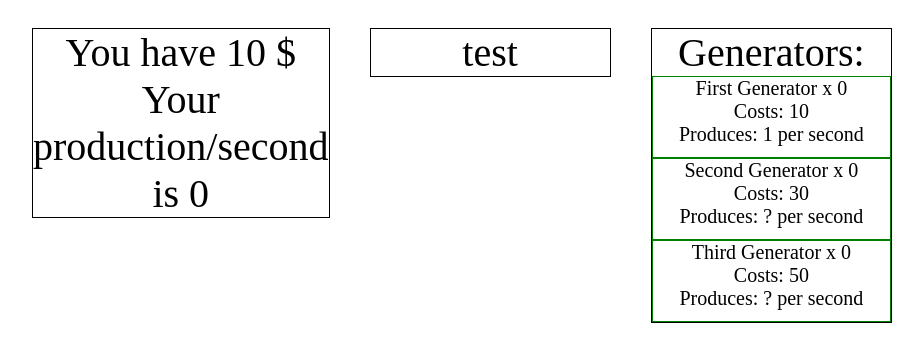
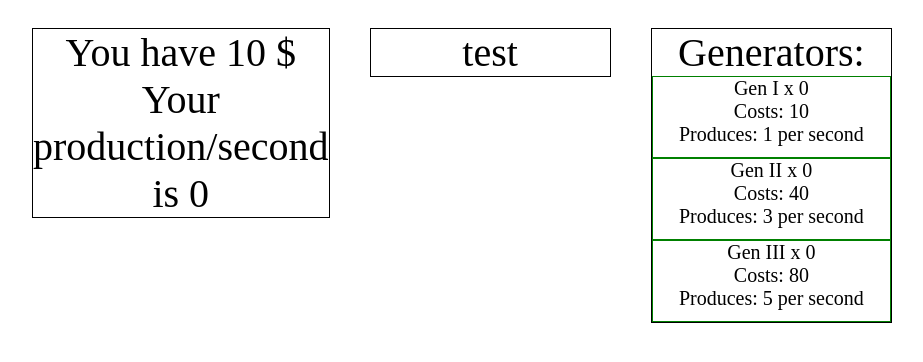
Before and after one commit to LeoMart83/react-incremental, a React (Create React App) app: page / in a window 1280 px wide. Shown: the top 362 px of the page, without its empty margins (178-1101 px from the left). Built offline with nearby package versions, Linux system fonts and the light colour scheme.

Commit message:
game loop changes

```diff
--- a/src/App.js
+++ b/src/App.js
@@ -6,7 +6,8 @@ import "./index.css";
 
 const PLAYER = {
   money: 10,
-  production: 0,
+  prod: 0,
+  mult: 1,
 }
 
 
@@ -14,25 +15,36 @@ const PLAYER = {
 const App = () => {
 
   const [player, setPlayerData] = useState(PLAYER);
-  const playerRef = useRef(player);
 
   useEffect(() => {
-    setInterval( () => {
-      setPlayerData({ ...playerRef.current, money: playerRef.current.money + playerRef.current.production });
-    }, 1000);
-  }, [])
+    const intervalId = setInterval(() => {
+      setPlayerData({ ...player, money: player.money + player.prod });
+    }, 1000)
 
-  useEffect(() => {
-     playerRef.current = player;
+    return () => {
+      clearInterval(intervalId);
+    }
+  }, [player]);
 
-  }, [player])
+
+
+
+  //   const playerRef = useRef(player);
+  //
+  //   useEffect(() => {
+  //     setInterval( () => {
+  //       setPlayerData({ ...playerRef.current, money: playerRef.current.money + playerRef.current.production });
+  //     }, 1000);
+  //   }, []);
+  //
+  //   useEffect(() => {
+  //      playerRef.current = player;
+  //   }, [player]);
 
   const updatePlayer = (generator) => {
 
     if (generator.cost > player.money) return false
-
-    setPlayerData({ ...player, money: player.money - generator.cost, production: player.production + generator.prodPerSec });
-
+    setPlayerData({ ...player, money: player.money - generator.cost, prod: player.prod + generator.prod });
     return true
   }
 
--- a/src/components/CurrencyInfo.jsx
+++ b/src/components/CurrencyInfo.jsx
@@ -1,7 +1,7 @@
-export const CurrencyInfo = (props) => {
+export const CurrencyInfo = ({player}) => {
     return (<div>
-        <div>You have {props.player.money} $</div>
-        <div>Your production/second is {props.player.production}</div>
+        <div>You have {player.money} $</div>
+        <div>Your production/second is {player.prod}</div>
         </div>
     )
 }
--- a/src/components/Generators/Generator/Generator.jsx
+++ b/src/components/Generators/Generator/Generator.jsx
@@ -4,21 +4,18 @@ import { useState } from "react";
 
 export const Generator = (props) => {
 
-    const [generator, setGenerator] = useState(props.generator)
+    const [generator, setGenerator] = useState(props.generator);
 
     const buyGenerator = () => {
 
         const canBuy = props.updatePlayer(generator);
-
         if ( !canBuy ) return
-
-        setGenerator({ ...generator, amount: generator.amount + 1 });
-
+        setGenerator({ ...generator, amount: generator.amount + 1, cost: Math.round(generator.cost * 1.2) });
     }
 
     return (<div className="generator-block" onClick={() => buyGenerator()}>
         <div> {generator.name} x {generator.amount ? generator.amount : 0} </div>
         <div> Costs: {generator.cost} </div>
-        <div> Produces: {generator.prodPerSec ? generator.prodPerSec : "?"} per second </div>
+        <div> Produces: {generator.prod ? generator.prod : "?"} per second </div>
     </div>)
 }
--- a/src/components/Generators/Generators.jsx
+++ b/src/components/Generators/Generators.jsx
@@ -2,14 +2,26 @@ import { Generator } from "./Generator/Generator"
 
 const GENERATORS_ARRAY = [
     {
-        name: 'First Generator',
+        name: 'Gen I',
+        tier: 0,
         cost: 10,
-        prodPerSec: 1,
-        bought: 0,
+        prod: 1,
         amount: 0,
     },
-    { name: 'Second Generator', cost: 30, },
-    { name: 'Third Generator', cost: 50, },
+    {
+        name: 'Gen II',
+        tier: 1,
+        cost: 40,
+        prod: 3,
+        amount: 0,
+    },
+    {
+        name: 'Gen III',
+        tier: 2,
+        cost: 80,
+        prod: 5,
+        amount: 0,
+    }
 ]
 
 
```
